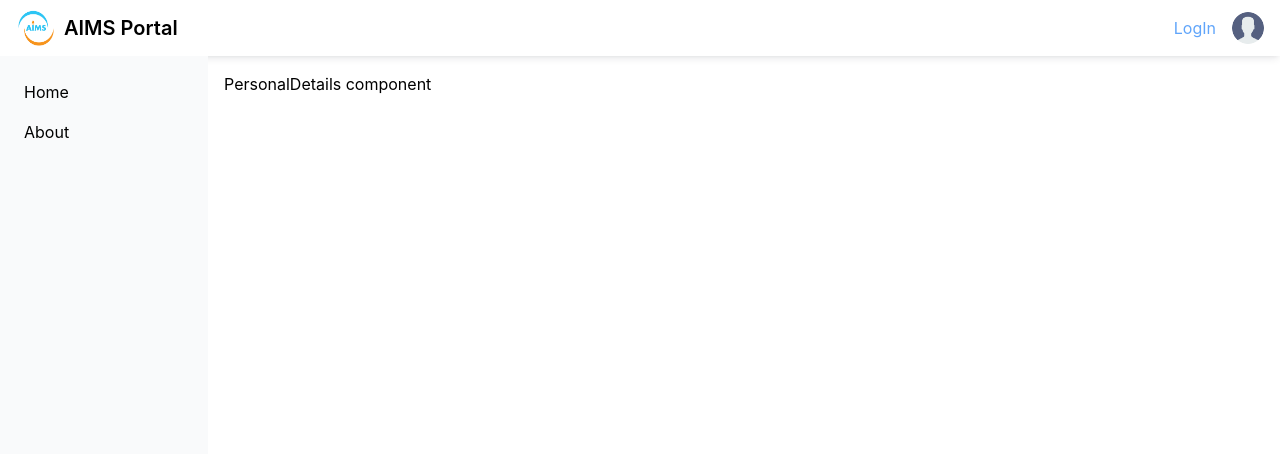
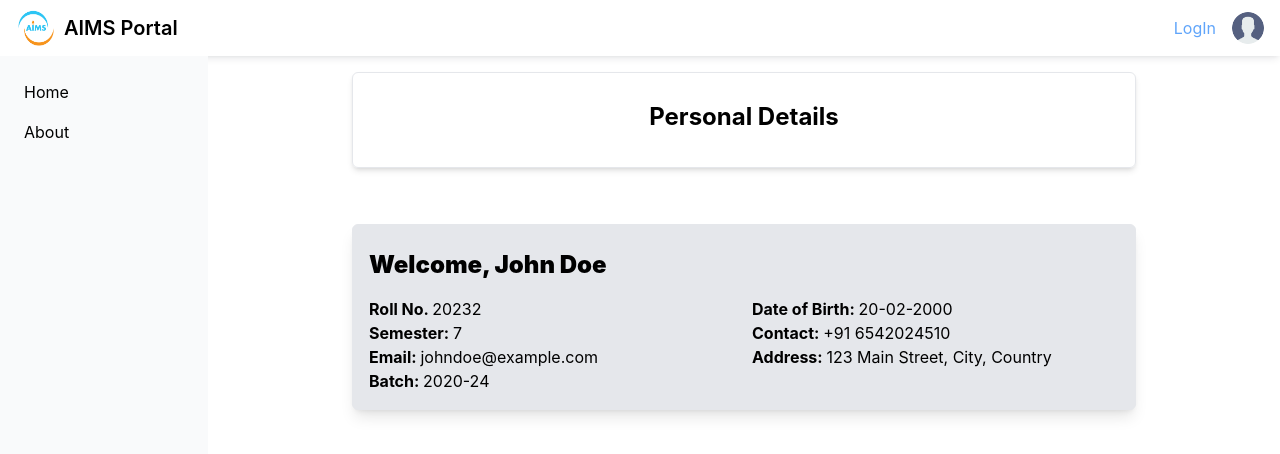
Before and after one commit to Ram-Ratan/aims, a React (Create React App) app in the folder aims/: page /personal-details in a window 1280 px wide. Shown: the top 454 px of the page. Built offline with nearby package versions, Linux system fonts and the light colour scheme; the HTML template or start-up script is replaced by a standard one.

Commit message:
personal details page designed

```diff
--- a/aims/src/Pages/PersonalDetails.jsx
+++ b/aims/src/Pages/PersonalDetails.jsx
@@ -1,13 +1,55 @@
-import React from 'react'
-import Auth from './Auth/Auth';
+import React from 'react';
 
 const PersonalDetails = () => {
+  // Sample user data (you can load this from your database)
+  const userData = {
+    name: 'John Doe',
+    rollNo: '20232',
+    dateOfBirth: '20-02-2000',
+    email: 'johndoe@example.com',
+    phone: '+91 6542024510',
+    address: '123 Main Street, City, Country',
+    semester: '7',
+    batch:"2020-24"
+    // Add more personal details as needed
+  };
+
   return (
-    <div className='pl-4 pt-4'>
-      PersonalDetails component
+    <div className='p-4'>
+      <div className='mx-32'>
+        <div className='border rounded-md h-24 shadow-md'>
+            <div className='flex justify-center py-7'>
+              <p className='font-bold text-2xl'>Personal Details</p>
+            </div>
+        </div>
+      </div>
+      <div className='mt-14'>
+        <div className='mx-32 bg-gray-200 border rounded-md shadow-lg p-4'>
+          <div className='flex flex-col gap-2'>
+              <div className='py-2'>
+                <h2 className='font-bold text-2xl'><strong>Welcome, {userData.name}</strong></h2>
+              </div>
+              <div>
+                <div className='grid grid-cols-2 gap-4'>
+                    <div>
+                      <p><strong>Roll No. </strong>{userData.rollNo}</p>
+                      <p><strong>Semester: </strong>{userData.semester}</p>
+                      <p><strong>Email: </strong>{userData.email}</p>
+
+                      <p><strong>Batch: </strong>{userData.batch}</p>
+                    </div>
+                    <div>
+                      <p><strong>Date of Birth: </strong>{userData.dateOfBirth}</p>
+                      <p><strong>Contact: </strong>{userData.phone}</p>
+                      <p><strong>Address: </strong>{userData.address}</p>
+                    </div>
+                </div>
+              </div>
+          </div>
+        </div>
+      </div>
     </div>
+  );
+};
 
-  )
-}
-
-export default PersonalDetails
+export default PersonalDetails;
```
